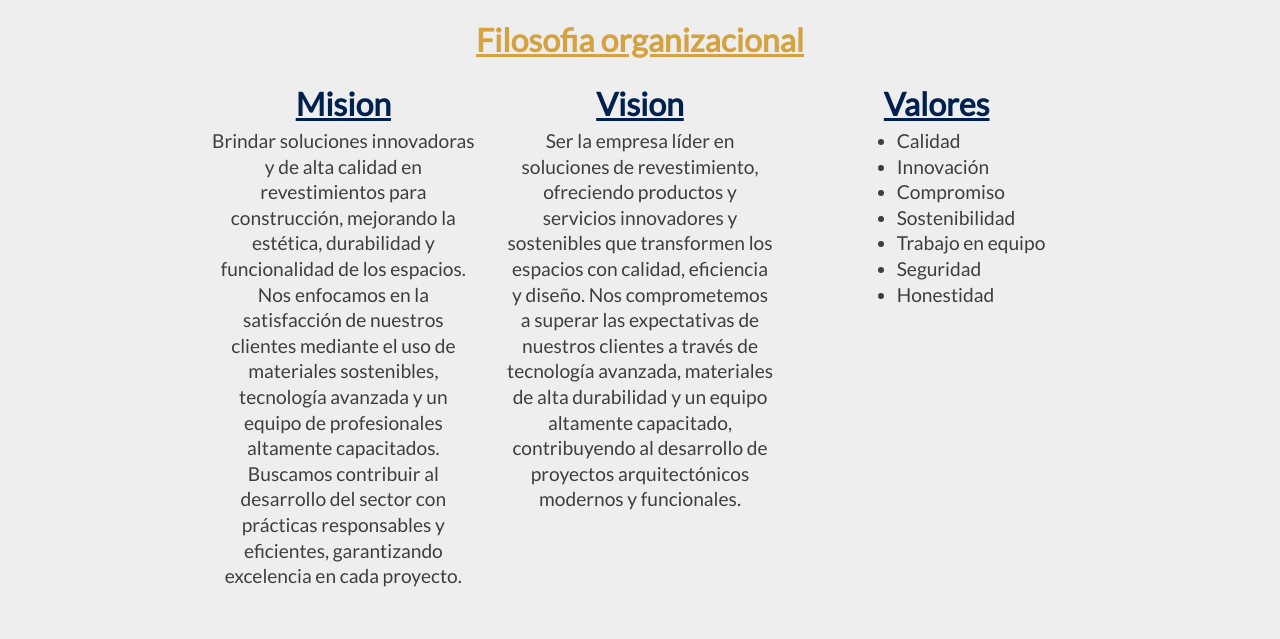
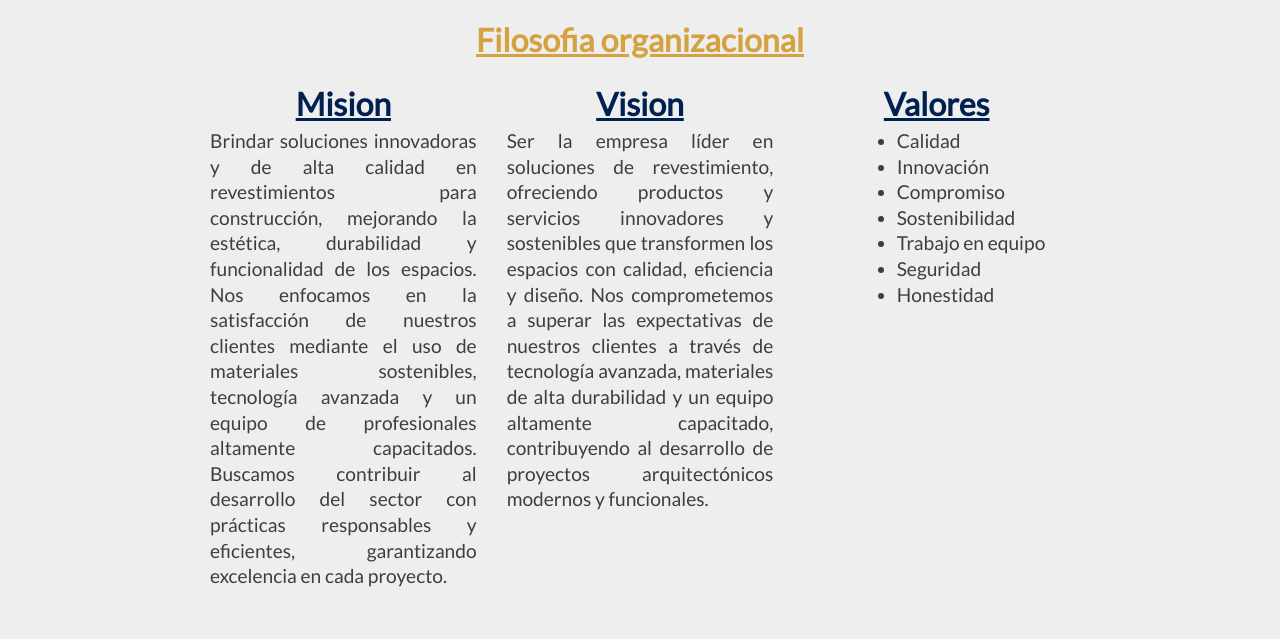
Before and after one commit to nanyovel/casteconh, a React (Vite) app: page /nosotros in a window 1280 px wide. Shown: the part 1680-2319 px from the top of the page. Built offline with nearby package versions, Linux system fonts and the light colour scheme.

Commit message:
texto justificado

```diff
--- a/src/pages/Nosotros.jsx
+++ b/src/pages/Nosotros.jsx
@@ -304,7 +304,7 @@ const TituloCultura = styled.h3`
 const ParrafoCultura = styled.p`
   width: 100%;
   font-size: 1.2rem;
-  text-align: center;
+  text-align: justify;
   color: ${Theme.neutral.neutral600};
   line-height: 1.6rem;
   /* color: #282828; */
--- a/src/pages/ServiciosPage.jsx
+++ b/src/pages/ServiciosPage.jsx
@@ -6,7 +6,7 @@ import Footer from "../components/Footer";
 import FormContact from "../components/FormContact";
 import TituloPage from "../components/TituloPage";
 
-export default function Servicios() {
+export default function ServiciosPage() {
   return (
     <>
       <Header />
--- a/src/routes/MasterRoutes.jsx
+++ b/src/routes/MasterRoutes.jsx
@@ -9,7 +9,7 @@ import Contacto from "../pages/Contacto";
 import Login from "../auth/Login";
 import Registrarse from "../auth/Registrarse";
 import ResetPassword from "../auth/ResetPassword";
-import Servicios from "../pages/Servicios";
+import ServiciosPage from "../pages/Serviciospage";
 
 export default function MasterRoutes() {
   return (
@@ -18,7 +18,7 @@ export default function MasterRoutes() {
         <Route path="/" element={<Home />} />
         <Route path="/nosotros" element={<Nosotros />} />
         <Route path="/contacto" element={<Contacto />} />
-        <Route path="/servicios" element={<Servicios />} />
+        <Route path="/servicios" element={<ServiciosPage />} />
 
         <Route path="/login" element={<Login />} />
         <Route path="/registro" element={<Registrarse />} />
```
